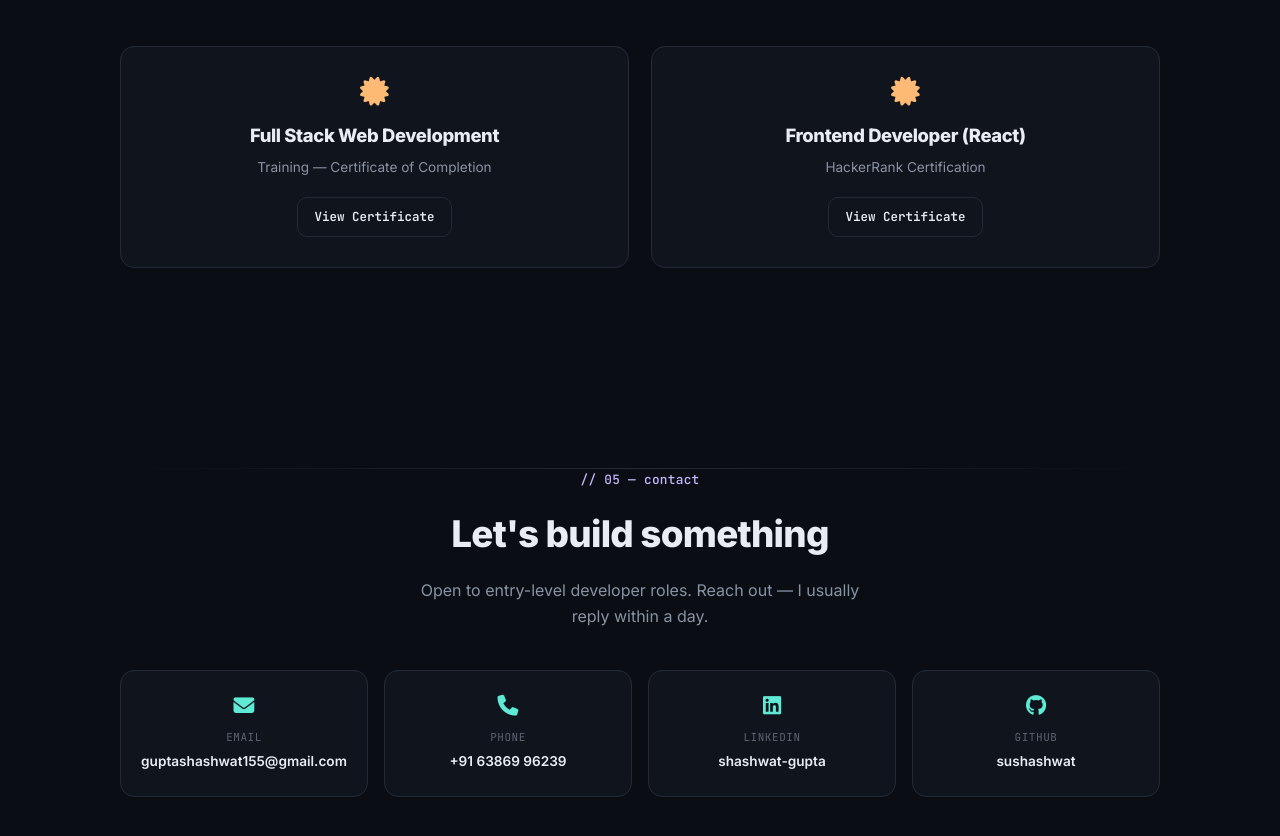
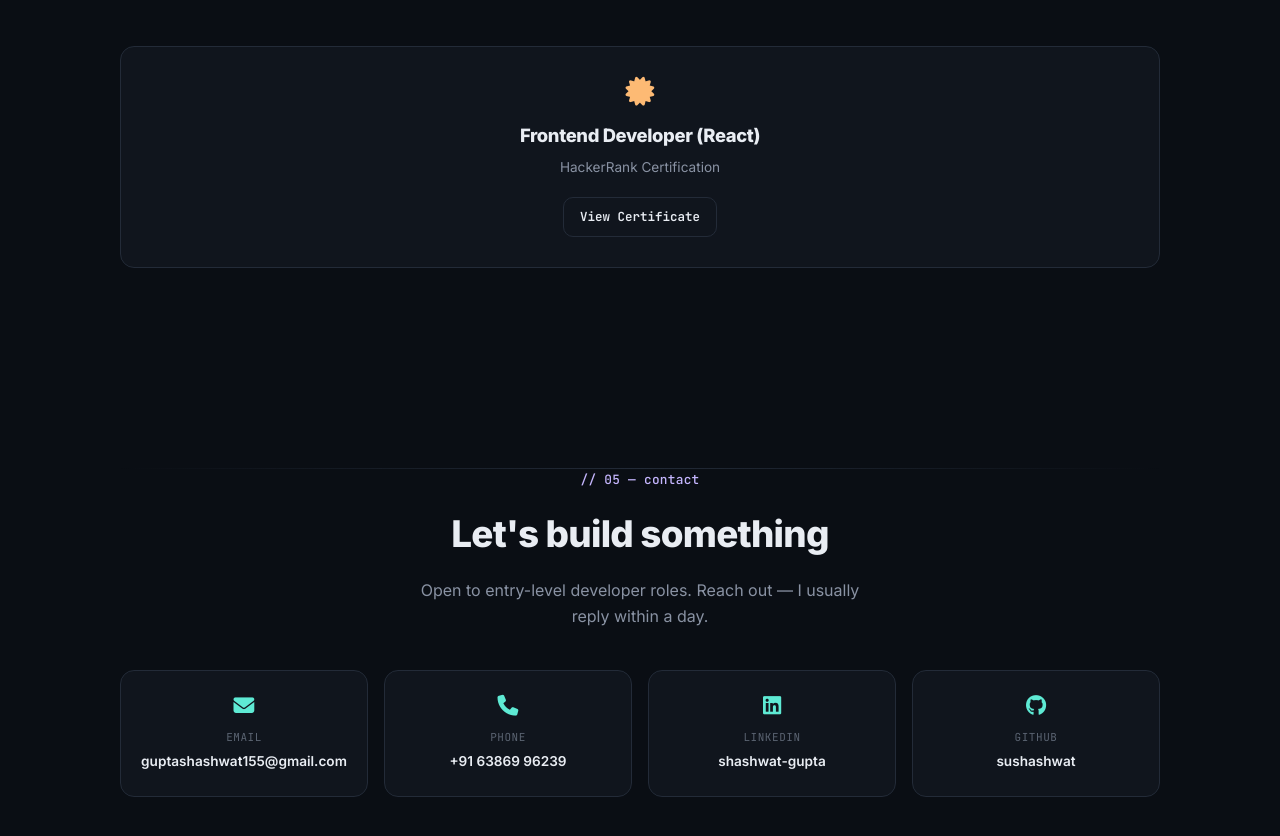
Before and after one commit to sushashwat/Portfolio, a React (Vite) app: page / in a window 1280 px wide. Shown: the part 2840-3676 px from the top of the page. Built offline with nearby package versions, Linux system fonts and the light colour scheme.

Commit message:
fix: move HackerRank certificate to public folder for correct asset path

```diff
--- a/src/data.js
+++ b/src/data.js
@@ -36,11 +36,6 @@ export const projects = [
 ];
 
 export const certifications = [
-  {
-    title: "Full Stack Web Development",
-    subtitle: "Training — Certificate of Completion",
-    file: "/assets/Full Stack Development_ Let's begin Training - Certificate of Completion.pdf",
-  },
  {
     title: "Frontend Developer (React)",
     subtitle: "HackerRank Certification",
```
Also changed, not shown: public/assets/HackerRank_React_Certificate.png (renamed from src/assets/HackerRank_React_Certificate.png).
